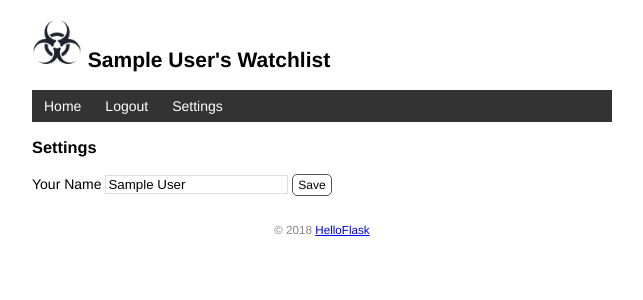
After one commit to 3494567739/watchlist, a Flask app: page /settings in a window 1280 px wide. The commit adds this page. Shown: the top 300 px of the page, without its empty margins (318-961 px from the left). Run offline with Flask 2, Linux system fonts and the light colour scheme; the visitor is signed in with stand-in values (Sample User, id 1); data comes from the database, SQL or seed files in the repository.

Commit message:
User authentication with Flask-Login

```diff
--- a/app.py
+++ b/app.py
@@ -9,6 +9,12 @@ from flask import Flask
 from flask import request, url_for, redirect, flash
 from flask import render_template
 from flask_sqlalchemy import SQLAlchemy  # 导入扩展类
+from werkzeug.security import generate_password_hash, check_password_hash
+from flask_login import LoginManager
+from flask_login import UserMixin
+from flask_login import login_user
+from flask_login import logout_user
+from flask_login import login_required, current_user
 import os
 import click
 
@@ -16,36 +22,17 @@ import click
 
 app=Flask(__name__)
 
-app.secret_key='d'     #按·错误提示加的密钥
+app.secret_key='d'     #按错误提示加的密钥
 app.config['DEBUG']=True
+
 app.config['SQLALCHEMY_DATABASE_URI'] = 'sqlite:///' + os.path.join(app.root_path, 'data.db')
 db = SQLAlchemy(app)  # 初始化扩展，传入程序实例 app
 
-# @app.route('/')
-# @app.route('/index')
-# @app.route('/home')
-# def hello():
-#     return '<h1>Hello Totoro!</h1><img src="http://helloflask.com/totoro.gif">'
+login_manager = LoginManager(app)  # 实例化扩展类
 
-# @app.route('/static/favicon.ico')
-# def get_fav():
-#     print(__name__)
-#     return app.send_static_file('favicon.ico')
+login_manager.login_view = 'login'
 
-# @app.route('/user/<name>')
-# def user_page(name):
-#     return 'User: %s' % name
 
-# @app.route('/test')
-# def test_url_for():
-#     # 下面是一些调用示例：
-#     print(url_for('index'))  # 输出：/
-#     # 注意下面两个调用是如何生成包含 URL 变量的 URL 的
-#     print(url_for('user_page', name='nicolasxiong'))  # 输出：/user/nicolasxoing
-#     print(url_for('test_url_for'))  # 输出：/test
-#     # 下面这个调用传入了多余的关键字参数，它们会被作为查询字符串附加到 URL 后面。
-#     print(url_for('test_url_for', num=2))  # 输出：/test?num=2
-#     return 'Test page'
 
 @app.context_processor
 def inject_user():           #这个函数返回的变量（以字典键值对的形式）将会统一注入到每一个模板的上下文环境中，因此可以直接在模板中使用
@@ -55,6 +42,8 @@ def inject_user():           #这个函数返回的变量（以字典键值对
 @app.route('/', methods=['GET', 'POST'])
 def index():
     if request.method == 'POST':  # 判断是否是 POST 请求
+        if not current_user.is_authenticated:  # 如果当前用户未认证
+            return redirect(url_for('index'))  # 重定向到主页
         # 获取表单数据
         title = request.form.get('title')  # 传入表单对应输入字段的 name 值
         year = request.form.get('year')
@@ -68,11 +57,11 @@ def index():
         db.session.commit()  # 提交数据库会话
         flash('Item created.')  # 显示成功创建的提示
         return redirect(url_for('index'))  # 重定向回主页
-
     movies = Movie.query.all()  # 读取所有电影记录
     return render_template('index.html', movies=movies)
 
 @app.route('/movie/edit/<int:movie_id>', methods=['GET', 'POST'])
+@login_required  # 登录保护
 def edit(movie_id):
     movie = Movie.query.get_or_404(movie_id)
     if request.method == 'POST':  # 处理编辑表单的提交请求
@@ -89,6 +78,7 @@ def edit(movie_id):
     return render_template('edit.html', movie=movie)  # 传入被编辑的电影记录
 
 @app.route('/movie/delete/<int:movie_id>', methods=['POST'])  # 限定只接受 POST 请求
+@login_required  # 登录保护
 def delete(movie_id):
     movie = Movie.query.get_or_404(movie_id)  # 获取电影记录
     db.session.delete(movie)  # 删除对应的记录
@@ -96,17 +86,90 @@ def delete(movie_id):
     flash('Item deleted.')
     return redirect(url_for('index'))  # 重定向回主页
 
+@app.route('/login', methods=['GET', 'POST'])
+def login():
+    if request.method == 'POST':
+        username = request.form['username']
+        password = request.form['password']
+        if not username or not password:
+            flash('Invalid input.')
+            return redirect(url_for('login'))
+        user = User.query.first()        # 验证用户名和密码是否一致
+        if username == user.username and user.validate_password(password):
+            login_user(user)  # 登入用户
+            flash('Login success.')
+            return redirect(url_for('index'))  # 重定向到主页
+        flash('Invalid username or password.')  # 如果验证失败，显示错误消息
+        return redirect(url_for('login'))  # 重定向回登录页面
+    return render_template('login.html')
+
+@app.route('/logout')
+@login_required  # 登录保护
+def logout():
+    logout_user()  # 登出用户
+    flash('Goodbye.')
+    return redirect(url_for('index'))  # 重定向回首页
+
+@app.route('/settings', methods=['GET', 'POST']) #更新用户名
+@login_required # 登录保护
+def settings():
+    if request.method == 'POST':
+        name = request.form['name']
+        if not name or len(name) > 20:
+            flash('Invalid input.')
+            return redirect(url_for('settings'))
+        current_user.name = name
+        # current_user 会返回当前登录用户的数据库记录对象,等同于下面的用法
+        # user = User.query.first()
+        # user.name = name
+        db.session.commit()
+        flash('Settings updated.')
+        return redirect(url_for('index'))
+    return render_template('settings.html')
+
+
+
+
 
 @app.errorhandler(404)  # 传入要处理的错误代码
 def page_not_found(e):  # 接受异常对象作为参数
     return render_template('404.html'), 404  # 返回模板和状态码
+
+@app.cli.command()  # 注册为命令
+@click.option('--drop', is_flag=True, help='Create after drop.')  # 设置选项
+def initdb(drop):
+    """Initialize the database."""
+    if drop:  # 判断是否输入了选项
+        db.drop_all()
+        db.create_all()
+        click.echo('Initialized database.')  # 输出提示信息
+
+@app.cli.command()
+@click.option('--username', prompt=True, help='The username used to login.')
+@click.option('--password', prompt=True, hide_input=True, confirmation_prompt=True, help='The password used to login.')
+def admin(username, password):
+    """Create user."""
+    db.create_all()
+    user = User.query.first()
+    if user is not None:
+        click.echo('Updating user...')
+        user.username = username
+        user.set_password(password)  # 设置密码
+    else:
+        click.echo('Creating user...')
+        user = User(username=username, name='Admin')
+        user.set_password(password)  # 设置密码
+        db.session.add(user)
+    db.session.commit()  # 提交数据库会话
+    click.echo('Done.')
+
 
 @app.cli.command()
 def forge():
     """Generate fake data."""
     db.create_all()
 
-    name = 'Nicolas Xiong'
+    name = '熊子臣'
     movies = [
                            {'title': 'My Neighbor Totoro', 'year': '1988'},
                            {'title': 'Dead Poets Society', 'year': '1989'},
@@ -129,10 +192,23 @@ def forge():
     db.session.commit()
     click.echo('Done.')
 
+@login_manager.user_loader
+def load_user(user_id):  # 创建用户加载回调函数，接受用户 ID 作为参数
+    user = User.query.get(int(user_id))  # 用 ID 作为 User 模型的主键查询对应的用户
+    return user  # 返回用户对象
 
-class User(db.Model):  # 表名将会是 user（自动生成，小写处理）
+
+
+class User(db.Model,UserMixin):  # 表名将会是 user（自动生成，小写处理）
     id = db.Column(db.Integer, primary_key=True)  # 主键
     name = db.Column(db.String(20))  # 名字
+    username = db.Column(db.String(20))  # 用户名
+    password_hash = db.Column(db.String(128))  # 密码散列值
+    def set_password(self, password):  # 用来设置密码的方法，接受密码作为参数
+         self.password_hash = generate_password_hash(password)  # 将生成的密码保持到对应字段
+    def validate_password(self, password):  # 用于验证密码的方法，接受密码作为参数
+        return check_password_hash(self.password_hash, password)  # 返回布尔值
+
 
 class Movie(db.Model):  # 表名将会是 movie
     id = db.Column(db.Integer, primary_key=True)  # 主键
--- a/templates/base.html
+++ b/templates/base.html
@@ -21,6 +21,12 @@
     <nav>
 	      <ul>
 		        <li><a href="{{ url_for('index') }}">Home</a></li>
+			    {% if current_user.is_authenticated %}
+				  <li><a href="{{ url_for('logout') }}">Logout</a></li>
+				  <li><a href="{{ url_for('settings') }}">Settings</a></li>
+				{% else %}
+				  <li><a href="{{ url_for('login') }}">Login</a></li>
+				{% endif %}
 		  </ul>
 	</nav>
 	{% block content %}{% endblock %}
--- a/templates/index.html
+++ b/templates/index.html
@@ -2,19 +2,23 @@
 
 {% block content %}
     <p>{{ movies|length }} Titles</p>
+	{% if current_user.is_authenticated %}
 	<form method="post">
 	    Name <input type="text" name="title" autocomplete="off" required>
 		Year <input type="text" name="year" autocomplete="off" required>
 		<input class="btn" type="submit" name="submit" value="Add">
 	</form>
+	{% endif %}
     <ul class="movie-list">
         {% for movie in movies %}
         <li>{{ movie.title }} - {{ movie.year }}
 		       <span class="float-right">
+				   {% if current_user.is_authenticated %}
 				   <form class="inline-form" method="post" action="{{ url_for('delete', movie_id=movie.id) }}">
 					   <input class="btn" type="submit" name="delete" value="Delete" onclick="return confirm('Are you sure?')">
 				   </form>
 				   <a class="btn" href="{{ url_for('edit', movie_id=movie.id) }}">Edit</a>
+				   {% endif %}
 			       <a class="imdb" href="https://www.imdb.com/find?q={{ movie.title }}" target= "_blank" title="Find this movie on IMDb">IMDb</a>
 			   </span>
 		</li>
--- /dev/null
+++ b/templates/settings.html
@@ -0,0 +1,9 @@
+{% extends 'base.html' %}
+
+{% block content %}
+<h3>Settings</h3>
+<form method="post">
+   Your Name <input type="text" name="name" autocomplete="off" required value="{{ current_user.name }}">
+   <input class="btn" type="submit" name="submit" value="Save">
+</form>
+{% endblock %}
```
Also changed, not shown: templates/login.html (added, +13 -0 lines), 2 other files.
